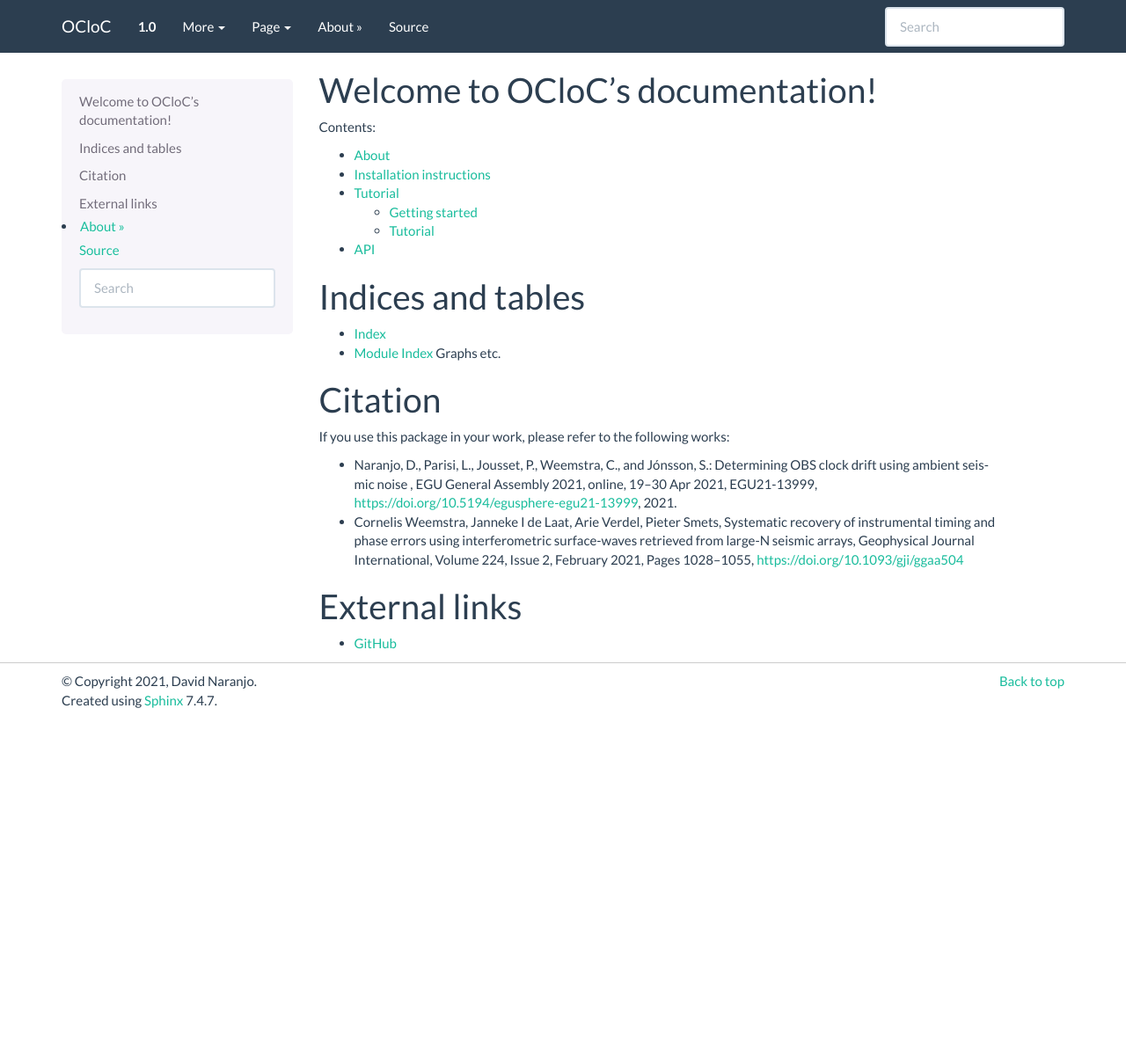
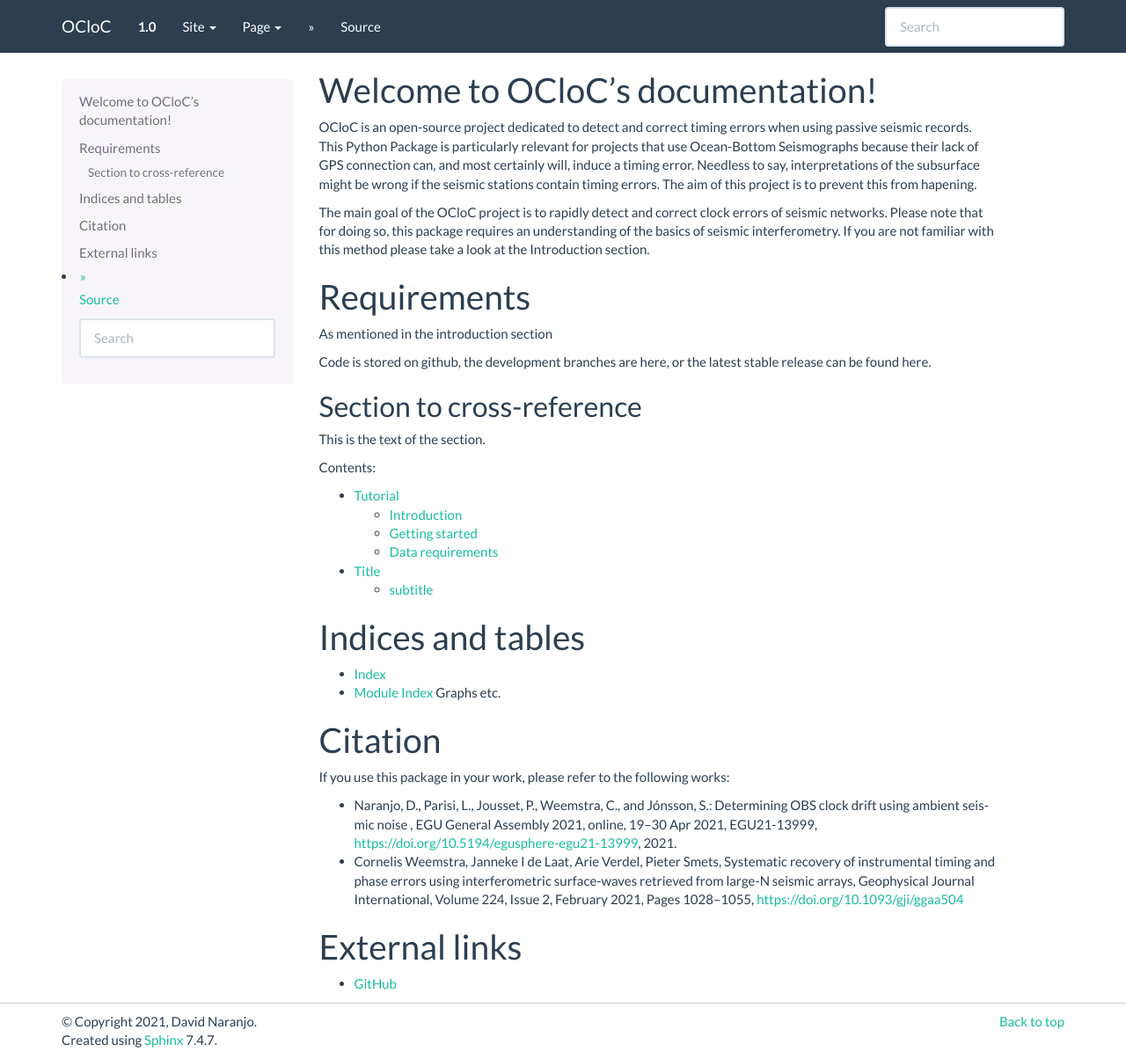
Before and after one commit to davidn182/ocloc, a Sphinx documentation site: the page built from docs/index.rst, in a window 1280 px wide and 1204 px high. Shown: the whole window at 88% size. Built offline with Sphinx 7.4.7, drawn with Linux system fonts in a browser that asks for light colours.

Commit message:
docs update

```diff
--- a/docs/conf.py
+++ b/docs/conf.py
@@ -92,7 +92,7 @@
 #'globaltoc_depth': 4,
 #'bootswatch_theme': "united",
 'bootstrap_version': "3",
-'navbar_site_name': "More",
+'navbar_site_name': "Site",
 
 #'source_link_position': "footer"
 #'navbar_fixed_top': "false"
--- a/docs/index.rst
+++ b/docs/index.rst
@@ -6,13 +6,36 @@
 Welcome to OCloC's documentation!
 ^^^^^^^^^^^^^^^^^^^^^^^^^^^^^^^^^
 
+OCloC is an open-source project dedicated to detect and correct timing errors when using passive seismic records. This Python Package is particularly relevant for projects that use Ocean-Bottom Seismographs because their lack of GPS connection can, and most certainly will, induce a timing error. Needless to say, interpretations of the subsurface might be wrong if the seismic stations contain timing errors. The aim of this project is to prevent this from hapening.
+
+The main goal of the OCloC project is to rapidly detect and correct clock errors of seismic networks. Please note that for doing so, this package requires an understanding of the basics of seismic interferometry. If you are not familiar with this method please take a look at the Introduction section.
+
+Requirements
+^^^^^^^^^^^^
+
+As mentioned in the introduction section
+
+Code is stored on github, the development branches are here, or the latest stable release can be found here.
+
+.. _my-reference-label:
+
+Section to cross-reference
+--------------------------
+This is the text of the section.
+
+
+
+
+
 .. toctree::
-   about.md
-   installation.md
-   manual/index.md
-   API.md
    :maxdepth: 2
    :caption: Contents:
+
+   about.rst
+   installation.rst
+   tutorial/tutorial.rst
+   API.rst
+   rst_commands_david.rst
 
 
 Indices and tables
--- a/docs/manual/data_requirements.rst
+++ b/docs/tutorial/data_requirements.rst
@@ -1,4 +1,4 @@
-Getting started
+Data requirements
 ##################
 
 lala
--- /dev/null
+++ b/docs/tutorial/introduction.rst
@@ -0,0 +1,2 @@
+Introduction
+##################
```
Also changed, not shown: docs/manual/index.rst (deleted, +0 -17 lines), docs/manual/tutorial.rst (deleted, +0 -17 lines), docs/rst_commands_david.rst (added, +45 -0 lines), docs/tutorial/getting_started.rst (added, +8 -0 lines), docs/tutorial/tutorial.rst (added, +26 -0 lines), docs/API.rst (renamed from docs/API.md), docs/about.rst (renamed from docs/about.md), docs/installation.rst (renamed from docs/installation.md).
